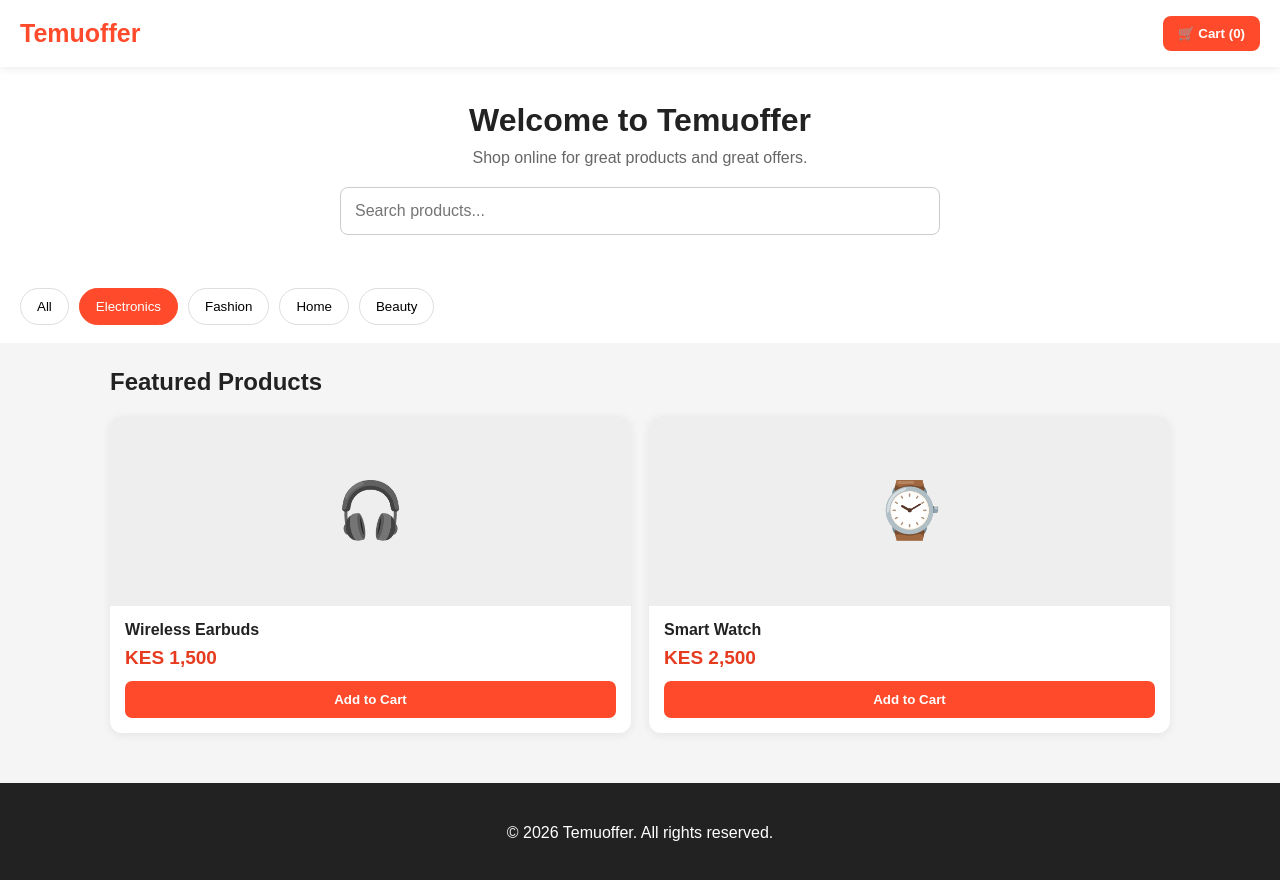
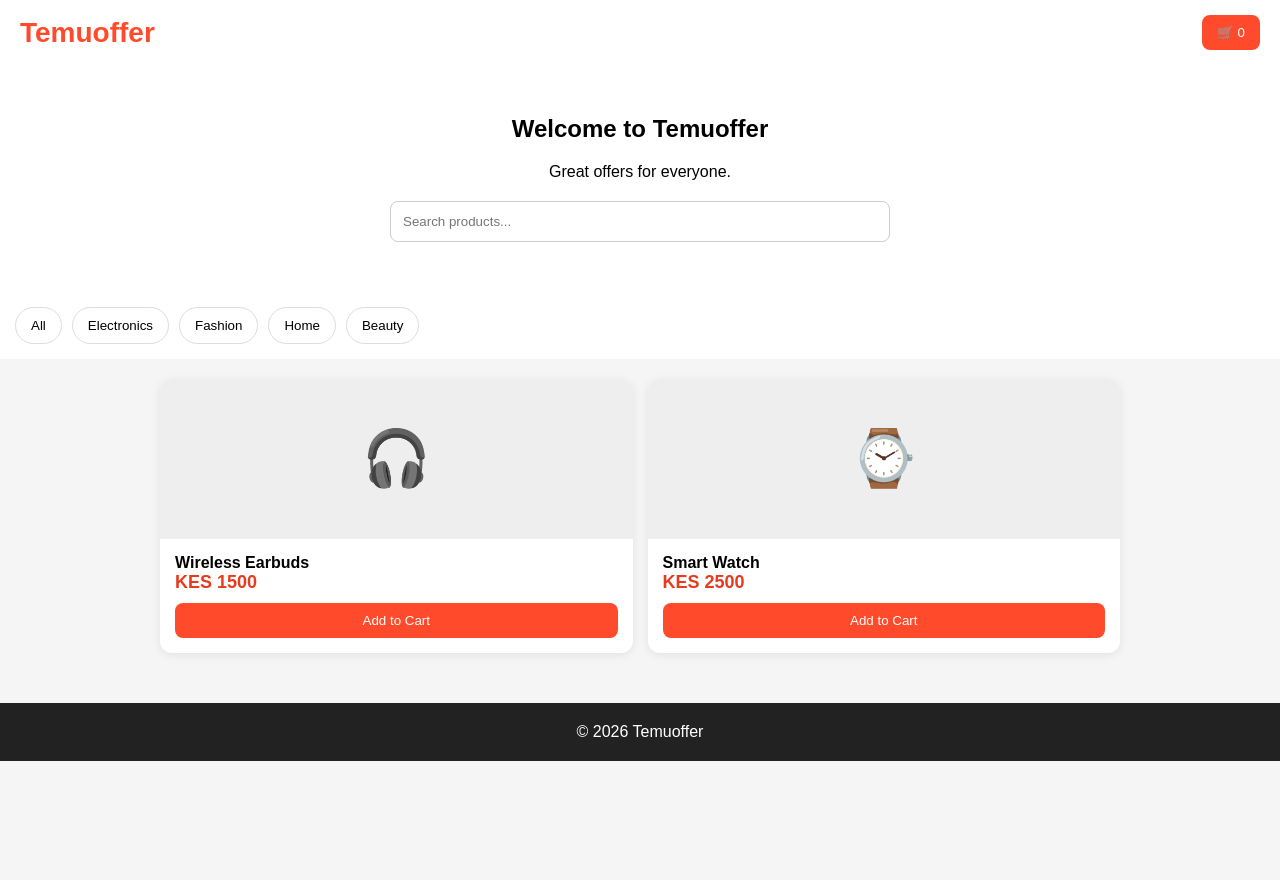
Before and after one commit to johnbeilly85-ctrl/Online-payment-, a plain HTML site: page index.html in a window 1280 px wide. Both pictures are taken after a click on the button "Electronics". After the commit the page ends 800 px from the top, so only its background shows below. Drawn offline with Linux system fonts and the light colour scheme.

Commit message:
Update index.html

```diff
--- a/index.html
+++ b/index.html
@@ -1,560 +1,125 @@
-<!DOCTYPE html><html lang="en">
+<!DOCTYPE html>
+<html lang="en">
 <head>
-  <meta charset="UTF-8">
-  <meta name="viewport" content="width=device-width, initial-scale=1.0">  <title>Temuoffer - Online Store</title>  <style>
-    * {
-      box-sizing: border-box;
-    }
+<meta charset="UTF-8">
+<meta name="viewport" content="width=device-width, initial-scale=1.0">
+<title>Temuoffer - Online Store</title>
 
-    body {
-      margin: 0;
-      font-family: Arial, sans-serif;
-      background: #f5f5f5;
-      color: #222;
-    }
+<style>
+*{box-sizing:border-box}
+body{margin:0;font-family:Arial,sans-serif;background:#f5f5f5}
+header{background:#fff;padding:15px 20px;display:flex;justify-content:space-between;align-items:center;box-shadow:0 2px 8px rgba(0,0,0,.08)}
+.logo{font-size:28px;font-weight:bold;color:#ff4b2b}
+.cart-btn{background:#ff4b2b;color:#fff;border:none;padding:10px 15px;border-radius:8px;cursor:pointer}
+.hero{background:#fff;padding:30px 20px;text-align:center}
+.search{max-width:500px;margin:20px auto}
+.search input{width:100%;padding:12px;border:1px solid #ccc;border-radius:8px}
+.categories{display:flex;gap:10px;overflow:auto;padding:15px;background:#fff}
+.categories button{padding:10px 15px;border:1px solid #ddd;border-radius:20px;background:#fff;cursor:pointer}
+.products{padding:20px;max-width:1000px;margin:auto}
+.grid{display:grid;grid-template-columns:repeat(auto-fit,minmax(170px,1fr));gap:15px}
+.card{background:#fff;border-radius:12px;overflow:hidden;box-shadow:0 2px 10px rgba(0,0,0,.08)}
+.image{height:160px;display:flex;align-items:center;justify-content:center;font-size:55px;background:#eee}
+.info{padding:15px}
+.price{color:#e63b1f;font-weight:bold;font-size:18px}
+.add{width:100%;margin-top:10px;padding:10px;border:none;background:#ff4b2b;color:#fff;border-radius:8px;cursor:pointer}
+.cart-panel{display:none;position:fixed;right:0;top:0;width:100%;max-width:350px;height:100%;background:#fff;padding:20px;box-shadow:-3px 0 15px rgba(0,0,0,.2);overflow:auto}
+.item{display:flex;justify-content:space-between;padding:10px 0;border-bottom:1px solid #eee}
+.checkout{width:100%;padding:14px;background:#00a859;color:#fff;border:none;border-radius:8px;margin-top:20px;cursor:pointer}
+.close{float:right;border:none;background:none;font-size:28px;cursor:pointer}
+footer{background:#222;color:#fff;text-align:center;padding:20px;margin-top:30px}
+</style>
+</head>
+<body>
 
-    header {
-      background: #ffffff;
-      padding: 16px 20px;
-      display: flex;
-      align-items: center;
-      justify-content: space-between;
-      box-shadow: 0 2px 8px rgba(0,0,0,0.08);
-      position: sticky;
-      top: 0;
-      z-index: 10;
-    }
+<header>
+<div class="logo">Temuoffer</div>
+<button class="cart-btn" onclick="openCart()">🛒 <span id="count">0</span></button>
+</header>
 
-    .logo {
-      font-size: 25px;
-      font-weight: bold;
-      color: #ff4b2b;
-    }
+<section class="hero">
+<h1>Welcome to Temuoffer</h1>
+<p>Great offers for everyone.</p>
+<div class="search">
+<input id="search" placeholder="Search products..." oninput="showProducts()">
+</div>
+</section>
 
-    .cart {
-      background: #ff4b2b;
-      color: white;
-      border: none;
-      padding: 10px 15px;
-      border-radius: 8px;
-      font-weight: bold;
-      cursor: pointer;
-    }
+<div class="categories">
+<button onclick="filter('All')">All</button>
+<button onclick="filter('Electronics')">Electronics</button>
+<button onclick="filter('Fashion')">Fashion</button>
+<button onclick="filter('Home')">Home</button>
+<button onclick="filter('Beauty')">Beauty</button>
+</div>
 
-    .hero {
-      background: white;
-      text-align: center;
-      padding: 35px 20px;
-    }
+<section class="products">
+<div id="grid" class="grid"></div>
+</section>
 
-    .hero h1 {
-      margin: 0 0 10px;
-      font-size: 32px;
-    }
+<div id="cart" class="cart-panel">
+<button class="close" onclick="closeCart()">×</button>
+<h2>Your Cart</h2>
+<div id="items"></div>
+<h3>Total: KES <span id="total">0</span></h3>
+<button class="checkout" onclick="checkout()">Proceed to Checkout</button>
+</div>
 
-    .hero p {
-      margin: 0;
-      color: #666;
-    }
+<footer>© 2026 Temuoffer</footer>
 
-    .search-box {
-      max-width: 600px;
-      margin: 20px auto 0;
-    }
-
-    .search-box input {
-      width: 100%;
-      padding: 14px;
-      border: 1px solid #ccc;
-      border-radius: 8px;
-      font-size: 16px;
-    }
-
-    .categories {
-      display: flex;
-      gap: 10px;
-      overflow-x: auto;
-      padding: 18px 20px;
-      background: white;
-    }
-
-    .category {
-      border: 1px solid #ddd;
-      background: white;
-      padding: 10px 16px;
-      border-radius: 20px;
-      white-space: nowrap;
-      cursor: pointer;
-    }
-
-    .category.active {
-      background: #ff4b2b;
-      color: white;
-      border-color: #ff4b2b;
-    }
-
-    .products {
-      max-width: 1100px;
-      margin: auto;
-      padding: 25px 20px 50px;
-    }
-
-    .products h2 {
-      margin-top: 0;
-    }
-
-    .product-grid {
-      display: grid;
-      grid-template-columns: repeat(auto-fit, minmax(180px, 1fr));
-      gap: 18px;
-    }
-
-    .product {
-      background: white;
-      border-radius: 12px;
-      overflow: hidden;
-      box-shadow: 0 2px 10px rgba(0,0,0,0.07);
-    }
-
-    .product-image {
-      width: 100%;
-      height: 190px;
-      background: #eee;
-      display: flex;
-      align-items: center;
-      justify-content: center;
-      font-size: 55px;
-    }
-
-    .product-info {
-      padding: 15px;
-    }
-
-    .product-name {
-      font-weight: bold;
-      margin-bottom: 8px;
-    }
-
-    .price {
-      color: #e63b1f;
-      font-size: 19px;
-      font-weight: bold;
-      margin-bottom: 12px;
-    }
-
-    .add-cart {
-      width: 100%;
-      border: none;
-      background: #ff4b2b;
-      color: white;
-      padding: 11px;
-      border-radius: 7px;
-      cursor: pointer;
-      font-weight: bold;
-    }
-
-    .cart-panel {
-      display: none;
-      position: fixed;
-      right: 0;
-      top: 0;
-      width: 100%;
-      max-width: 400px;
-      height: 100%;
-      background: white;
-      z-index: 100;
-      box-shadow: -3px 0 15px rgba(0,0,0,0.2);
-      padding: 22px;
-      overflow-y: auto;
-    }
-
-    .cart-header {
-      display: flex;
-      justify-content: space-between;
-      align-items: center;
-      border-bottom: 1px solid #ddd;
-      padding-bottom: 15px;
-    }
-
-    .close-cart {
-      border: none;
-      background: none;
-      font-size: 28px;
-      cursor: pointer;
-    }
-
-    .cart-item {
-      display: flex;
-      justify-content: space-between;
-      gap: 10px;
-      padding: 15px 0;
-      border-bottom: 1px solid #eee;
-    }
-
-    .cart-total {
-      font-size: 21px;
-      font-weight: bold;
-      margin-top: 20px;
-    }
-
-    .checkout {
-      width: 100%;
-      margin-top: 20px;
-      padding: 14px;
-      border: none;
-      border-radius: 8px;
-      background: #00a859;
-      color: white;
-      font-size: 17px;
-      font-weight: bold;
-      cursor: pointer;
-    }
-
-    footer {
-      background: #222;
-      color: white;
-      text-align: center;
-      padding: 25px;
-    }
-
-    @media (max-width: 500px) {
-      .hero h1 {
-        font-size: 27px;
-      }
-
-      .product-grid {
-        grid-template-columns: repeat(2, 1fr);
-        gap: 12px;
-      }
-
-      .product-image {
-        height: 150px;
-      }
-    }
-  </style></head><body><header>
-  <div class="logo">Temuoffer</div>  <button class="cart" onclick="openCart()">
-    🛒 Cart (<span id="cartCount">0</span>)
-  </button>
-</header><section class="hero">  <h1>Welcome to Temuoffer</h1>  <p>Shop online for great products and great offers.</p>  <div class="search-box">
-    <input
-      type="text"
-      id="search"
-      placeholder="Search products..."
-      oninput="searchProducts()"
-    >
-  </div></section><div class="categories">  <button class="category active" onclick="filterCategory('All', this)">
-    All
-  </button>  <button class="category" onclick="filterCategory('Electronics', this)">
-    Electronics
-  </button>  <button class="category" onclick="filterCategory('Fashion', this)">
-    Fashion
-  </button>  <button class="category" onclick="filterCategory('Home', this)">
-    Home
-  </button>  <button class="category" onclick="filterCategory('Beauty', this)">
-    Beauty
-  </button></div><section class="products">  <h2>Featured Products</h2>  <div id="productGrid" class="product-grid"></div></section><div id="cartPanel" class="cart-panel">  <div class="cart-header"><h2>Your Cart</h2>
-
-<button class="close-cart" onclick="closeCart()">×</button>
-
-  </div>  <div id="cartItems"></div>  <div class="cart-total">
-    Total: KES <span id="cartTotal">0</span>
-  </div>  <button class="checkout" onclick="checkout()">
-    Proceed to Checkout
-  </button></div><footer>
-  <p>© 2026 Temuoffer. All rights reserved.</p>
-</footer><script>
-
-const products = [
-
-  {
-    id: 1,
-    name: "Wireless Earbuds",
-    price: 1500,
-    category: "Electronics",
-    icon: "🎧"
-  },
-
-  {
-    id: 2,
-    name: "Smart Watch",
-    price: 2500,
-    category: "Electronics",
-    icon: "⌚"
-  },
-
-  {
-    id: 3,
-    name: "Fashion Handbag",
-    price: 1800,
-    category: "Fashion",
-    icon: "👜"
-  },
-
-  {
-    id: 4,
-    name: "Men's Sneakers",
-    price: 3200,
-    category: "Fashion",
-    icon: "👟"
-  },
-
-  {
-    id: 5,
-    name: "Kitchen Set",
-    price: 2200,
-    category: "Home",
-    icon: "🍳"
-  },
-
-  {
-    id: 6,
-    name: "LED Table Lamp",
-    price: 1300,
-    category: "Home",
-    icon: "💡"
-  },
-
-  {
-    id: 7,
-    name: "Beauty Kit",
-    price: 2000,
-    category: "Beauty",
-    icon: "💄"
-  },
-
-  {
-    id: 8,
-    name: "Hair Dryer",
-    price: 2800,
-    category: "Beauty",
-    icon: "💇"
-  }
-
+<script>
+const products=[
+{id:1,name:"Wireless Earbuds",price:1500,cat:"Electronics",icon:"🎧"},
+{id:2,name:"Smart Watch",price:2500,cat:"Electronics",icon:"⌚"},
+{id:3,name:"Handbag",price:1800,cat:"Fashion",icon:"👜"},
+{id:4,name:"Sneakers",price:3200,cat:"Fashion",icon:"👟"},
+{id:5,name:"Kitchen Set",price:2200,cat:"Home",icon:"🍳"},
+{id:6,name:"LED Lamp",price:1300,cat:"Home",icon:"💡"},
+{id:7,name:"Beauty Kit",price:2000,cat:"Beauty",icon:"💄"},
+{id:8,name:"Hair Dryer",price:2800,cat:"Beauty",icon:"💇"}
 ];
 
-let cart = [];
+let cart=[];
+let category="All";
 
-let currentCategory = "All";
-
-
-function displayProducts(list = products) {
-
-  const grid = document.getElementById("productGrid");
-
-  grid.innerHTML = "";
-
-  if (list.length === 0) {
-
-    grid.innerHTML = "<p>No products found.</p>";
-
-    return;
-
-  }
-
-  list.forEach(product => {
-
-    const card = document.createElement("div");
-
-    card.className = "product";
-
-    card.innerHTML = `
-
-      <div class="product-image">
-        ${product.icon}
-      </div>
-
-      <div class="product-info">
-
-        <div class="product-name">
-          ${product.name}
-        </div>
-
-        <div class="price">
-          KES ${product.price.toLocaleString()}
-        </div>
-
-        <button
-          class="add-cart"
-          onclick="addToCart(${product.id})"
-        >
-          Add to Cart
-        </button>
-
-      </div>
-
-    `;
-
-    grid.appendChild(card);
-
-  });
-
+function showProducts(){
+const text=document.getElementById("search").value.toLowerCase();
+const grid=document.getElementById("grid");
+grid.innerHTML="";
+products.filter(p=>(category==="All"||p.cat===category)&&p.name.toLowerCase().includes(text)).forEach(p=>{
+grid.innerHTML+=`
+<div class="card">
+<div class="image">${p.icon}</div>
+<div class="info">
+<b>${p.name}</b>
+<div class="price">KES ${p.price}</div>
+<button class="add" onclick="add(${p.id})">Add to Cart</button>
+</div></div>`;
+});
 }
 
+function filter(c){category=c;showProducts();}
+function add(id){cart.push(products.find(p=>p.id===id));updateCart();}
+function updateCart(){
+document.getElementById("count").textContent=cart.length;
+let total=0;
+const items=document.getElementById("items");
+items.innerHTML="";
+cart.forEach(i=>{
+total+=i.price;
+items.innerHTML+=`<div class="item"><span>${i.name}</span><span>KES ${i.price}</span></div>`;
+});
+document.getElementById("total").textContent=total;
+}
+function openCart(){document.getElementById("cart").style.display="block";}
+function closeCart(){document.getElementById("cart").style.display="none";}
+function checkout(){
+if(cart.length===0){alert("Your cart is empty.");return;}
+localStorage.setItem("temuofferCart",JSON.stringify(cart));
+window.location.href="checkout.html";
+}
+showProducts();
+</script>
 
-function addToCart(id) {
-
-  const product = products.find(p => p.id === id);
-
-  cart.push(product);
-
-  updateCart();
-
-  alert(product.name + " added to cart.");
-
-}
-
-
-function updateCart() {
-
-  document.getElementById("cartCount").textContent = cart.length;
-
-  const items = document.getElementById("cartItems");
-
-  items.innerHTML = "";
-
-  let total = 0;
-
-  cart.forEach((item, index) => {
-
-    total += item.price;
-
-    const div = document.createElement("div");
-
-    div.className = "cart-item";
-
-    div.innerHTML = `
-
-      <div>
-        <strong>${item.name}</strong><br>
-        KES ${item.price.toLocaleString()}
-      </div>
-
-      <button
-        onclick="removeFromCart(${index})"
-        style="border:none;background:#ffe5e5;color:#b00020;padding:6px;border-radius:5px;"
-      >
-        Remove
-      </button>
-
-    `;
-
-    items.appendChild(div);
-
-  });
-
-  document.getElementById("cartTotal").textContent =
-    total.toLocaleString();
-
-}
-
-
-function removeFromCart(index) {
-
-  cart.splice(index, 1);
-
-  updateCart();
-
-}
-
-
-function openCart() {
-
-  document.getElementById("cartPanel").style.display = "block";
-
-}
-
-
-function closeCart() {
-
-  document.getElementById("cartPanel").style.display = "none";
-
-}
-
-
-function filterCategory(category, button) {
-
-  currentCategory = category;
-
-  document.querySelectorAll(".category").forEach(btn => {
-    btn.classList.remove("active");
-  });
-
-  button.classList.add("active");
-
-  const searchText =
-    document.getElementById("search").value.toLowerCase();
-
-  let filtered = products;
-
-  if (category !== "All") {
-
-    filtered = filtered.filter(
-      product => product.category === category
-    );
-
-  }
-
-  if (searchText) {
-
-    filtered = filtered.filter(
-      product =>
-        product.name.toLowerCase().includes(searchText)
-    );
-
-  }
-
-  displayProducts(filtered);
-
-}
-
-
-function searchProducts() {
-
-  const searchText =
-    document.getElementById("search").value.toLowerCase();
-
-  let filtered = products;
-
-  if (currentCategory !== "All") {
-
-    filtered = filtered.filter(
-      product => product.category === currentCategory
-    );
-
-  }
-
-  if (searchText) {
-
-    filtered = filtered.filter(
-      product =>
-        product.name.toLowerCase().includes(searchText)
-    );
-
-  }
-
-  displayProducts(filtered);
-
-}
-
-
-function checkout() {
-
-  if (cart.length === 0) {
-
-    alert("Your cart is empty.");
-
-    return;
-
-  }
-
-  alert(
-    "Checkout will be connected to the secure payment system in the next step."
-  );
-
-}
-
-
-displayProducts();
-
-</script></body>
+</body>
 </html>
```
